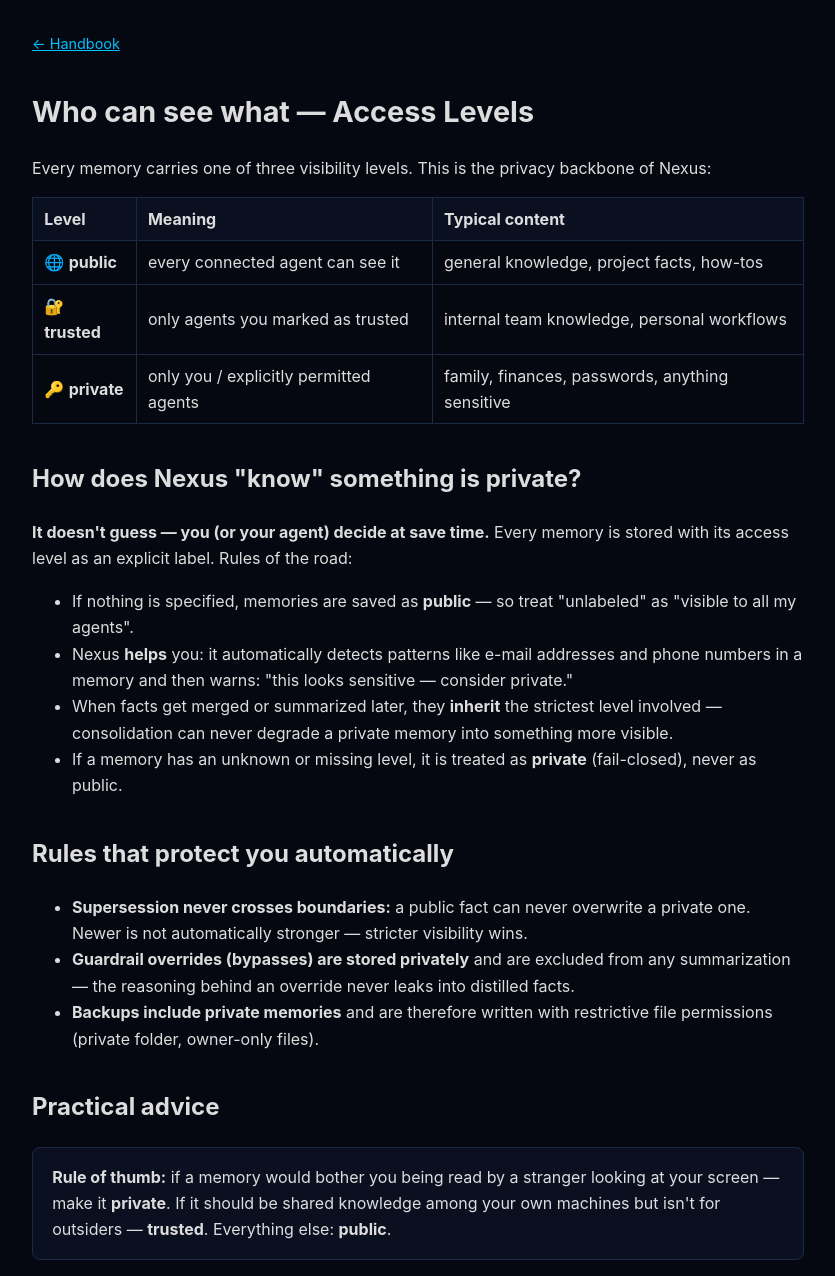
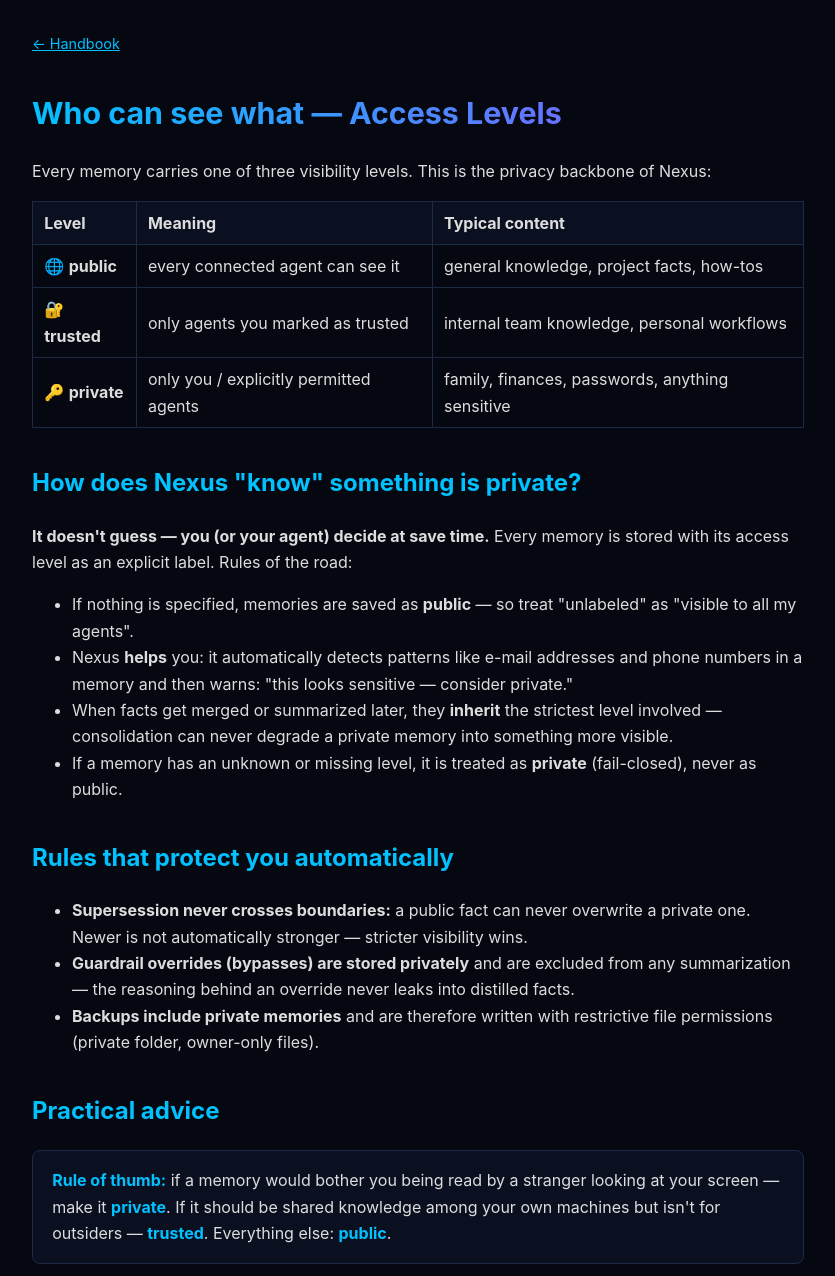
Before and after one commit to Neboy72/nexus-memory, a plain HTML site: page dashboard/handbook/access-levels.html in a window 1280 px wide. Shown: the top 1276 px of the page, without its empty margins (222-1057 px from the left). Drawn offline with Linux system fonts and the light colour scheme.

Commit message:
fix(handbook): same dark layout on all pages (accent var), h1 gradient

```diff
--- a/dashboard/handbook/access-levels.html
+++ b/dashboard/handbook/access-levels.html
@@ -10,10 +10,10 @@ body{margin:0;font-family:-apple-system,BlinkMacSystemFont,"Segoe UI",Roboto,san
 .wrap{max-width:820px;margin:0 auto;padding:2rem 1.5rem 4rem}
 a{color:var(--link)}
 nav{margin-bottom:2rem;font-size:.9rem}
-h1{font-size:1.8rem;margin-top:0}
-h2{color:var(--accent);margin-top:2.2rem}
+h1{font-size:1.9rem;margin-top:0;background:var(--grad);-webkit-background-clip:text;background-clip:text;-webkit-text-fill-color:transparent}
+h2{color:var(--cyan);margin-top:2.2rem}
 .hint{background:var(--panel);border:1px solid var(--border);border-radius:8px;padding:1rem 1.2rem;margin:1.2rem 0}
-.hint b{color:var(--accent)}
+.hint b{color:var(--cyan)}
 .warn{background:#2d1518;border:1px solid #67262c;border-radius:8px;padding:1rem 1.2rem;margin:1.2rem 0}
 table{border-collapse:collapse;width:100%;margin:1rem 0}
 td,th{border:1px solid var(--border);padding:.5rem .7rem;text-align:left}
```
Also changed, not shown: dashboard/handbook/concepts.html (+3 -3 lines), dashboard/handbook/dashboard-guide.html (+3 -3 lines), dashboard/handbook/howto.html (+3 -3 lines).
